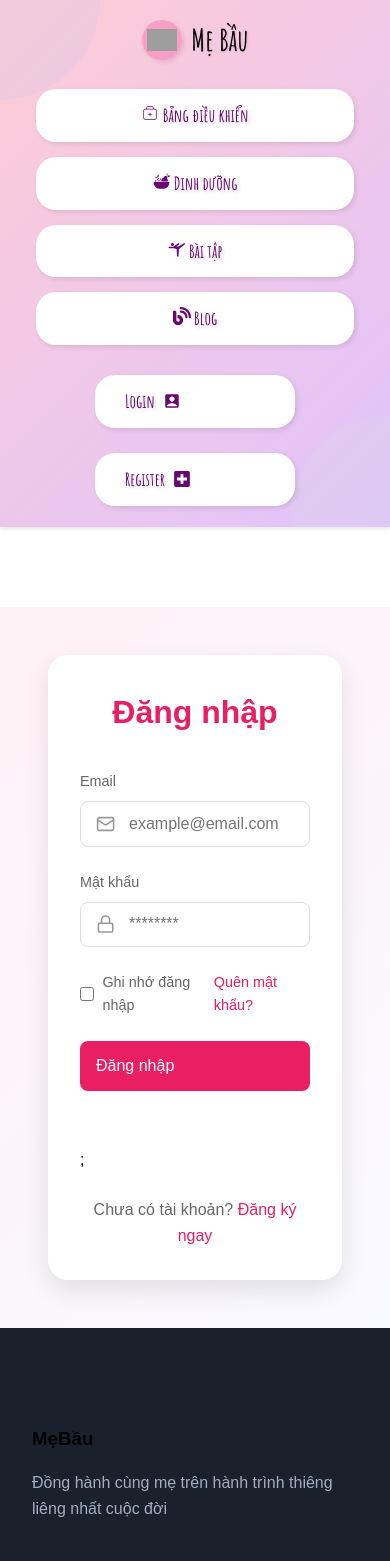
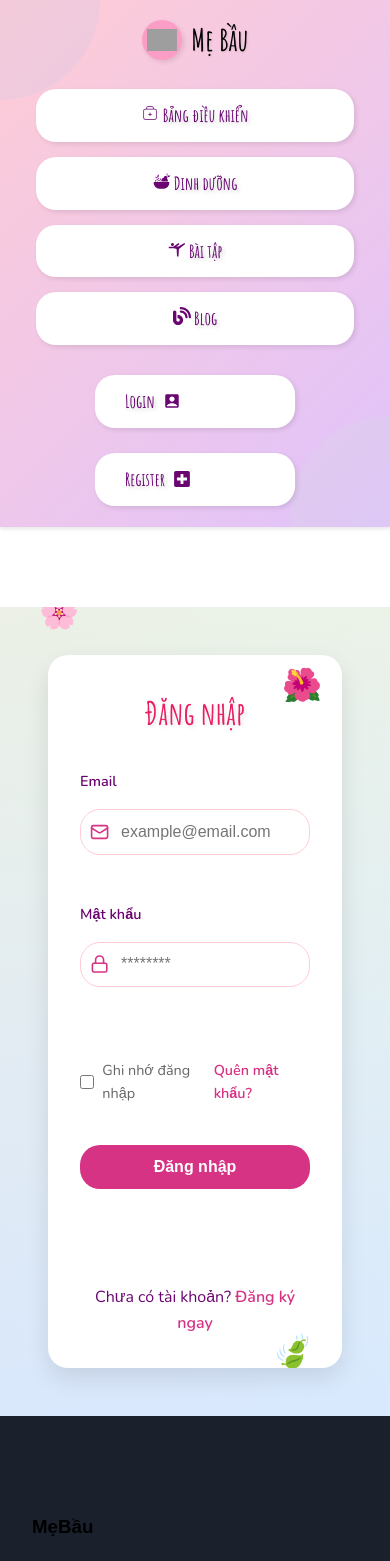
Before and after one commit to KietCT-0863/PregnancyGrowthTracking.FE, a React (Vite) app in the folder uiux_guest/uxui/: page /login in a window 390 px wide. Shown: the top 1561 px of the page. Built offline with nearby package versions, Linux system fonts and the light colour scheme; grey boxes are pictures that could not be loaded.

Commit message:
xong layout login

```diff
--- /dev/null
+++ b/uiux_guest/uxui/src/Login/Login.scss
@@ -0,0 +1,324 @@
+@import url('https://fonts.googleapis.com/css2?family=Amatic+SC:wght@400;700&family=Nunito:wght@400;600;700&display=swap');
+
+$primary-pink: #d63384;
+$light-pink: #ffccd5;
+$pastel-purple: #e0c3fc;
+$pastel-blue: #8ec5fc;
+$soft-green: #c1f0c1;
+$text-color: #6a0572;
+
+@keyframes waterfall {
+  0% {
+    background-position: 0% 0%;
+  }
+  100% {
+    background-position: 0% 100%;
+  }
+}
+
+@keyframes float {
+  0%, 100% { transform: translateY(0); }
+  50% { transform: translateY(-10px); }
+}
+
+.login-container {
+  min-height: 100vh;
+  display: flex;
+  justify-content: center;
+  align-items: center;
+  background: linear-gradient(135deg, $light-pink, $pastel-purple);
+  font-family: 'Nunito', sans-serif;
+  padding: 2rem;
+  position: relative;
+  overflow: hidden;
+
+  &::before {
+    content: '';
+    position: absolute;
+    top: 0;
+    left: 0;
+    right: 0;
+    bottom: 0;
+    background: linear-gradient(0deg, rgba($pastel-blue, 0.3) 0%, rgba($soft-green, 0.3) 100%);
+    animation: waterfall 15s linear infinite;
+    z-index: 0;
+  }
+
+  &::after {
+    content: '🌸';
+    position: absolute;
+    font-size: 2rem;
+    top: -20px;
+    left: 10%;
+    animation: float 6s ease-in-out infinite;
+    z-index: 1;
+  }
+}
+
+.login-content {
+  display: flex;
+  background-color: rgba(255, 255, 255, 0.9);
+  border-radius: 20px;
+  overflow: hidden;
+  box-shadow: 0 10px 30px rgba(0, 0, 0, 0.1);
+  position: relative;
+  z-index: 1;
+  max-width: 1000px;
+  width: 100%;
+
+  &::before {
+    content: '🍃';
+    position: absolute;
+    font-size: 2rem;
+    bottom: -20px;
+    right: 10%;
+    animation: float 8s ease-in-out infinite reverse;
+    z-index: 1;
+  }
+}
+
+.login-image {
+  flex: 1;
+  overflow: hidden;
+  position: relative;
+
+  &::after {
+    content: '🌿';
+    position: absolute;
+    font-size: 2rem;
+    bottom: 20px;
+    left: 20px;
+    animation: float 7s ease-in-out infinite;
+    z-index: 1;
+  }
+
+  img {
+    width: 100%;
+    height: 100%;
+    object-fit: cover;
+    transition: transform 0.3s ease;
+
+    &:hover {
+      transform: scale(1.05);
+    }
+  }
+}
+
+.login-form {
+  flex: 1;
+  padding: 3rem;
+  display: flex;
+  flex-direction: column;
+  position: relative;
+
+  &::before {
+    content: '🌺';
+    position: absolute;
+    font-size: 2rem;
+    top: 10px;
+    right: 20px;
+    animation: float 5s ease-in-out infinite;
+    z-index: 1;
+  }
+
+  h1 {
+    font-family: 'Amatic SC', cursive;
+    color: $text-color;
+    font-size: 3rem;
+    margin-bottom: 2rem;
+    text-align: center;
+    text-shadow: 2px 2px 4px rgba(0, 0, 0, 0.1);
+    position: relative;
+    z-index: 2;
+  }
+
+  form {
+    display: flex;
+    flex-direction: column;
+    gap: 1.5rem;
+    position: relative;
+    z-index: 2;
+  }
+
+  .form-group {
+    display: flex;
+    flex-direction: column;
+    gap: 0.5rem;
+
+    label {
+      font-weight: 600;
+      color: $text-color;
+    }
+
+    .input-group {
+      position: relative;
+
+      .input-icon {
+        position: absolute;
+        left: 10px;
+        top: 50%;
+        transform: translateY(-50%);
+        color: $primary-pink;
+      }
+
+      input {
+        width: 100%;
+        padding: 0.8rem 0.8rem 0.8rem 2.5rem;
+        border: 1px solid $light-pink;
+        border-radius: 20px;
+        font-size: 1rem;
+        transition: all 0.3s ease;
+
+        &:focus {
+          outline: none;
+          border-color: $primary-pink;
+          box-shadow: 0 0 0 2px rgba($primary-pink, 0.2);
+        }
+      }
+    }
+  }
+
+  .btn-primary {
+    background-color: $primary-pink;
+    color: white;
+    border: none;
+    padding: 0.8rem;
+    border-radius: 20px;
+    font-size: 1rem;
+    font-weight: 600;
+    cursor: pointer;
+    transition: all 0.3s ease;
+    display: flex;
+    justify-content: center;
+
+
+    &:hover {
+      background-color: darken($primary-pink, 10%);
+      transform: translateY(-2px);
+    }
+  }
+
+  .divider {
+    display: flex;
+    align-items: center;
+    text-align: center;
+    margin: 1.5rem 0;
+    color: $text-color;
+
+    &::before,
+    &::after {
+      content: '';
+      flex: 1;
+      border-bottom: 1px solid $light-pink;
+    }
+
+    span {
+      padding: 0 10px;
+    }
+  }
+
+  .btn-google {
+    display: flex;
+    align-items: center;
+    justify-content: center;
+    gap: 0.5rem;
+    background-color: white;
+    border: 1px solid $light-pink;
+    padding: 0.8rem;
+    border-radius: 20px;
+    font-size: 1rem;
+    font-weight: 600;
+    cursor: pointer;
+    transition: all 0.3s ease;
+
+    &:hover {
+      background-color: darken(white, 5%);
+      transform: translateY(-2px);
+    }
+
+    .google-icon {
+      font-size: 1.2rem;
+    }
+  }
+
+  .register-link {
+    margin-top: 1.5rem;
+    text-align: center;
+    color: $text-color;
+
+    a {
+      color: $primary-pink;
+      text-decoration: none;
+      font-weight: 600;
+      transition: all 0.3s ease;
+
+      &:hover {
+        text-decoration: underline;
+      }
+    }
+  }
+
+  .error-message {
+    color: red;
+    text-align: center;
+    margin-bottom: 1rem;
+  }
+
+  .form-options {
+    display: flex;
+    justify-content: space-between;
+    align-items: center;
+    margin-bottom: 1rem;
+
+    .remember-me {
+      display: flex;
+      align-items: center;
+      gap: 0.5rem;
+    }
+
+    .forgot-password {
+      color: $primary-pink;
+      text-decoration: none;
+      font-weight: 600;
+      transition: all 0.3s ease;
+
+      &:hover {
+        text-decoration: underline;
+      }
+    }
+  }
+
+  .spinner {
+    animation: spin 1s linear infinite;
+  }
+
+  @keyframes spin {
+    0% { transform: rotate(0deg); }
+    100% { transform: rotate(360deg); }
+  }
+
+  .google-login-container {
+    display: flex;
+    justify-content: center;
+    gap: 1rem;
+    margin-top: 1rem;
+  }
+}
+
+@media (max-width: 768px) {
+  .login-content {
+    flex-direction: column;
+  }
+
+  .login-image {
+    display: none;
+  }
+
+  .login-form {
+    padding: 2rem;
+
+    h1 {
+      font-size: 2.5rem;
+    }
+  }
+}
--- a/uiux_guest/uxui/src/Login/login.jsx
+++ b/uiux_guest/uxui/src/Login/login.jsx
@@ -1,30 +1,68 @@
-import React, { useState } from "react";
-import { Link, useNavigate } from "react-router-dom";
-import { Mail, Lock } from "lucide-react";
-import { GoogleLogin } from "@react-oauth/google";
-import { jwtDecode } from "jwt-decode";
+
+import { useState } from "react"
+import { Link, useNavigate } from "react-router-dom"
+import { Mail, Lock, Loader } from "lucide-react"
+import { GoogleLogin } from "@react-oauth/google"
+import { jwtDecode } from "jwt-decode"
+import "./Login.scss"
+
 const Login = () => {
-  const navigate = useNavigate();
+  const navigate = useNavigate()
   const [formData, setFormData] = useState({
     email: "",
     password: "",
-  });
+  })
+  const [errors, setErrors] = useState({})
+  const [isLoading, setIsLoading] = useState(false)
 
   const handleChange = (e) => {
-    const { name, value } = e.target;
+    const { name, value } = e.target
     setFormData((prevState) => ({
       ...prevState,
       [name]: value,
-    }));
-  };
+    }))
+    // Clear error when user starts typing
+    setErrors((prevErrors) => ({ ...prevErrors, [name]: "" }))
+  }
 
-  const handleSubmit = (e) => {
-    e.preventDefault();
-    // Giả lập đăng nhập thành công
-    console.log("Form submitted:", formData);
-    // Chuyển hướng đến trang dashboard sau khi đăng nhập
-    navigate("/dashboard");
-  };
+  const validateForm = () => {
+    const newErrors = {}
+    if (!formData.email) newErrors.email = "Email is required"
+    if (!formData.password) newErrors.password = "Password is required"
+    setErrors(newErrors)
+    return Object.keys(newErrors).length === 0
+  }
+
+  const handleSubmit = async (e) => {
+    e.preventDefault()
+    if (validateForm()) {
+      setIsLoading(true)
+      try {
+        // Simulate API call
+        await new Promise((resolve) => setTimeout(resolve, 1000))
+        console.log("Form submitted:", formData)
+        navigate("/dashboard")
+      } catch (error) {
+        console.error("Login error:", error)
+        setErrors({ form: "An error occurred during login. Please try again." })
+      } finally {
+        setIsLoading(false)
+      }
+    }
+  }
+
+  const handleGoogleLogin = async (credentialResponse) => {
+    try {
+      const decoded = jwtDecode(credentialResponse?.credential)
+      console.log("Google login successful:", decoded)
+      // Here you would typically send the token to your backend
+      // await api.post('/auth/google', { token: credentialResponse.credential });
+      navigate("/dashboard")
+    } catch (error) {
+      console.error("Google login error:", error)
+      setErrors({ form: "An error occurred during Google login. Please try again." })
+    }
+  }
 
   return (
     <div className="login-container">
@@ -38,6 +76,7 @@ const Login = () => {
         </div>
         <div className="login-form">
           <h1>Đăng nhập</h1>
+          {errors.form && <div className="error-message">{errors.form}</div>}
           <form onSubmit={handleSubmit}>
             <div className="form-group">
               <label htmlFor="email">Email</label>
@@ -53,6 +92,7 @@ const Login = () => {
                   placeholder="example@email.com"
                 />
               </div>
+              {errors.email && <div className="error-message">{errors.email}</div>}
             </div>
 
             <div className="form-group">
@@ -69,6 +109,7 @@ const Login = () => {
                   placeholder="********"
                 />
               </div>
+              {errors.password && <div className="error-message">{errors.password}</div>}
             </div>
 
             <div className="form-options">
@@ -81,28 +122,26 @@ const Login = () => {
               </Link>
             </div>
 
-            <button type="submit" className="btn-primary">
-              Đăng nhập
+            <button type="submit" className="btn-primary" disabled={isLoading}>
+              {isLoading ? <Loader className="spinner" /> : "Đăng nhập"}
             </button>
           </form>
-          <GoogleLogin
-            onSuccess={(credentialResponse) => {
-              const decoded = jwtDecode(credentialResponse?.credential);
-              //token gg o day ne
-              console.log(credentialResponse);
-            }}
-            onError={() => {
-              console.log("Login Failed");
-            }}
-          />
-          ;
+          <div className="google-login-container">
+            <GoogleLogin
+              onSuccess={handleGoogleLogin}
+              onError={() => {
+                console.log("Login Failed")
+                setErrors({ form: "Google login failed. Please try again." })
+              }}
+            />
+          </div>
           <p className="register-link">
             Chưa có tài khoản? <Link to="/register">Đăng ký ngay</Link>
           </p>
         </div>
       </div>
     </div>
-  );
-};
+  )
+}
 
-export default Login;
+export default Login
```
